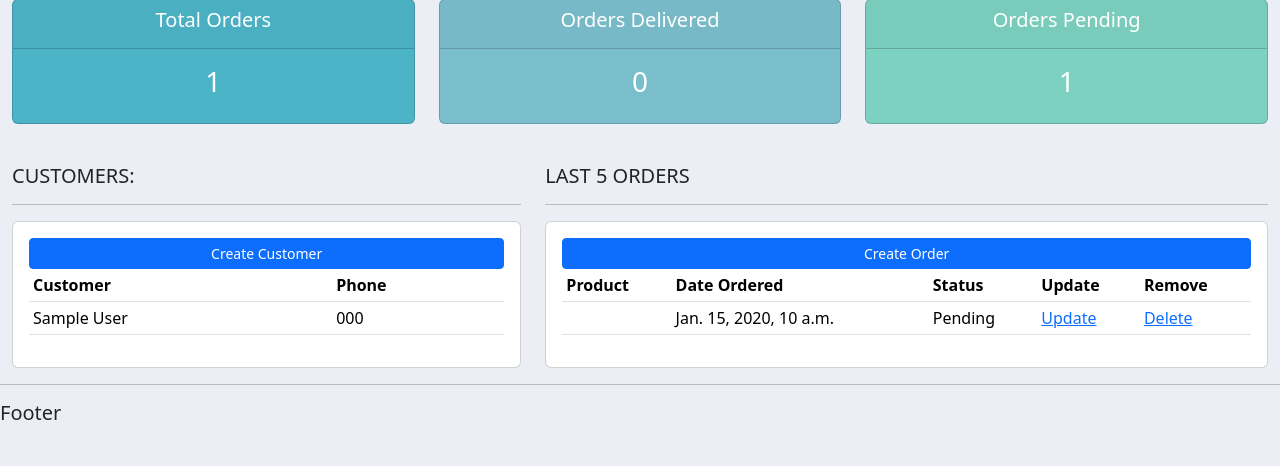
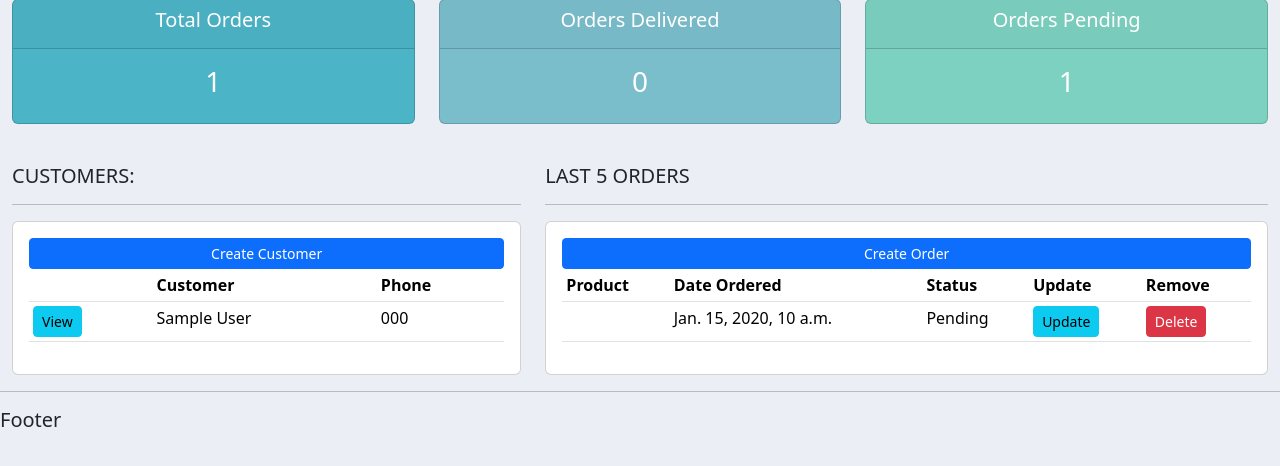
Before and after one commit to kkgan02/django-order-management, a Django app: page / in a window 1280 px wide. Shown: the part 81-547 px from the top of the page. Run offline with Django 4.2, Linux system fonts and the light colour scheme; tables that the repository leaves empty hold one stand-in row (values such as "Sample post").

Commit message:
Dynamic URL's

```diff
--- a/crm/accounts/templates/accounts/dashboard.html
+++ b/crm/accounts/templates/accounts/dashboard.html
@@ -9,12 +9,14 @@
       <a class="btn btn-primary btn-sm btn-block" href="">Create Customer</a>
       <table class="table table-sm">
         <tr>
+          <th></th>
           <th>Customer</th>
           <th>Phone</th>
         </tr>
 
         {% for customer in customers %}
         <tr>
+          <td><a class="btn btn-sm btn-info" href="{% url 'customer' customer.id %}">View</a></td>
           <td>{{customer.name}}</td>
           <td>{{customer.phone}}</td>
         </tr>
@@ -41,8 +43,8 @@
           <td>{{order.name}}</td>
           <td>{{order.date_created}}</td>
           <td>{{order.status}}</td>
-          <td><a href="">Update</a></td>
-          <td><a href="">Delete</a></td>
+          <td><a class="btn btn-sm btn-info" href="">Update</a></td>
+          <td><a class="btn btn-sm btn-danger" href="">Delete</a></td>
         </tr>
         {% endfor %}
       </table>
--- a/crm/accounts/templates/accounts/navbar.html
+++ b/crm/accounts/templates/accounts/navbar.html
@@ -15,8 +15,8 @@
     </button>
     <div class="collapse navbar-collapse" id="navbarNavAltMarkup">
       <div class="navbar-nav">
-        <a class="nav-link active" href="/#">Dashboard</a>
-        <a class="nav-link" href="/#">Products</a>
+        <a class="nav-link active" href="{% url 'home' %}">Dashboard</a>
+        <a class="nav-link" href="{% url 'products' %}">Products</a>
       </div>
     </div>
   </div>
--- a/crm/accounts/urls.py
+++ b/crm/accounts/urls.py
@@ -2,7 +2,7 @@ from django.urls import path
 from . import views
 
 urlpatterns = [
-    path("", views.home),
-    path("products/", views.products),
-    path("customer/<str:pk_test>", views.customer),
+    path("", views.home, name="home"),
+    path("products/", views.products, name="products"),
+    path("customer/<str:pk_test>", views.customer, name="customer"),
 ]
```
